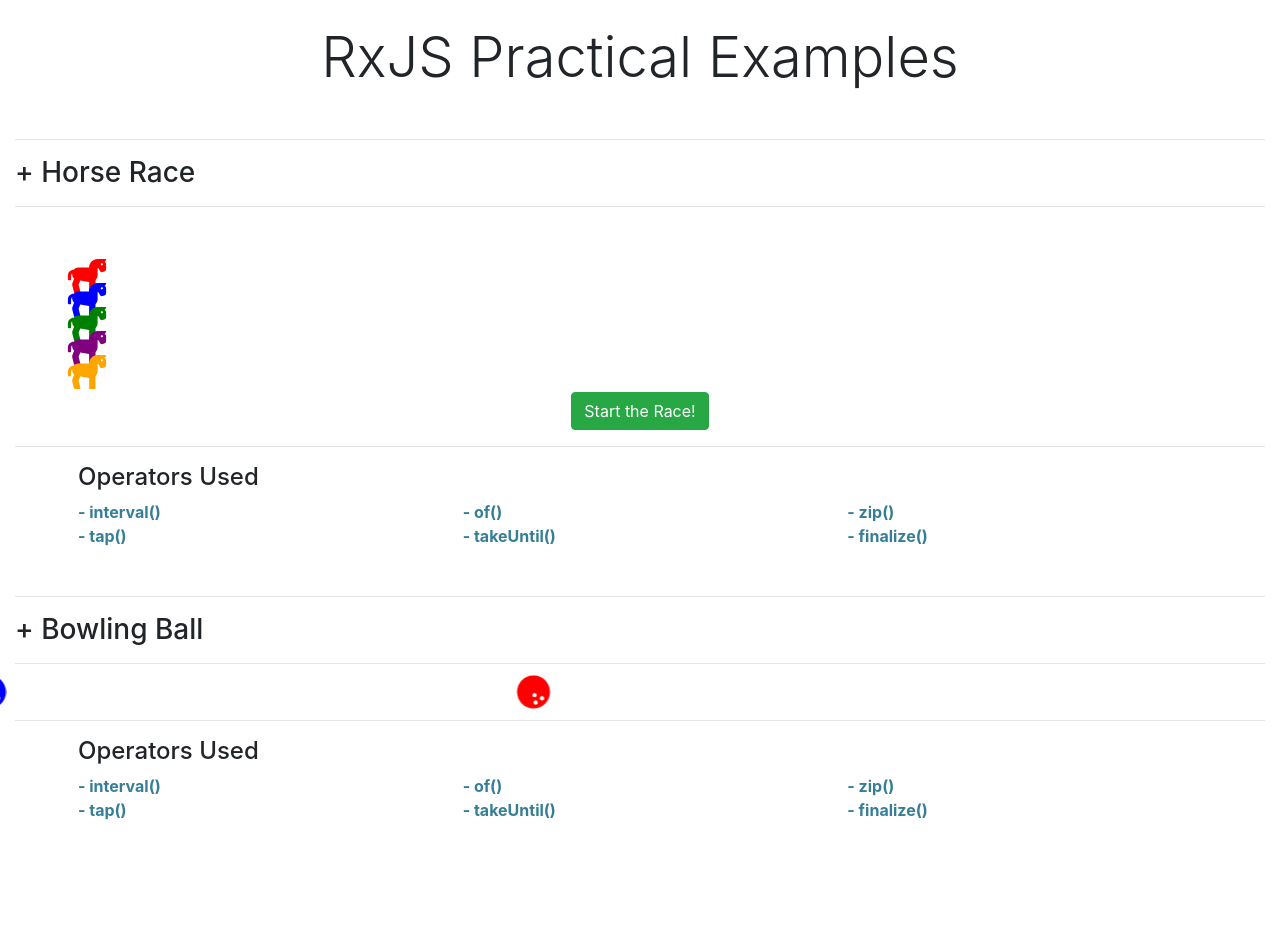
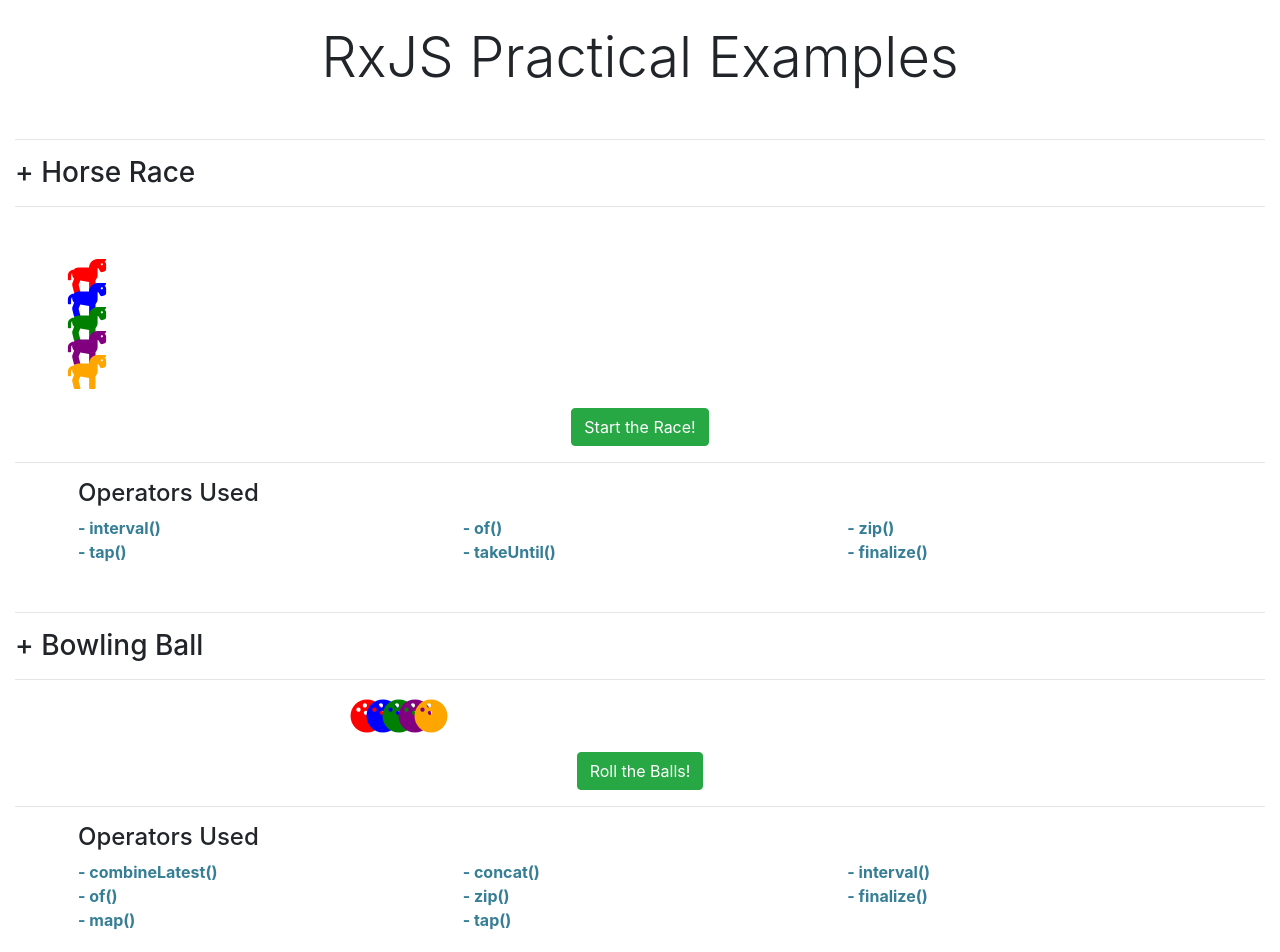
Before and after one commit to finleywilliamsonV/rxjs-practical-examples, an Angular app: page /home in a window 1280 px wide. Shown: the top 952 px of the page. Before the commit the page ends 870 px from the top, so only its background shows below. Built offline with nearby package versions, Linux system fonts and the light colour scheme.

Commit message:
Finish Bowling Ball Example

```diff
--- a/src/app/components/bowling-ball/bowling-ball.component.html
+++ b/src/app/components/bowling-ball/bowling-ball.component.html
@@ -1,8 +1,26 @@
-<fa-icon *ngFor="let ball of bowlingBalls"
+<div class="mt-2">
+    <fa-icon
+        *ngFor="let ball of bowlingBalls"
         class="bowlingBallIcon"
         [icon]="faBowlingBall"
         [style.color]="ball.color"
         [style.left]="ball.position + '%'"
         transform="grow-18"
-    [spin]="true">
+        [spin]="ball.isRolling"
+        #bowlingBallIcons>
     </fa-icon>
+</div>
+
+<!-- start race button -->
+<div class="row">
+    <div class="col text-center">
+
+        <button
+            class="btn mt-4"
+            [class]="{'btn-success': !rollingInProgress, 'btn-secondary': rollingInProgress}"
+            [disabled]="rollingInProgress"
+            (click)="rollTheBalls()">
+            {{rollingInProgress ? 'Please Wait...' : 'Roll the Balls!'}}
+        </button>
+    </div>
+</div>
--- a/src/app/components/bowling-ball/bowling-ball.component.scss
+++ b/src/app/components/bowling-ball/bowling-ball.component.scss
@@ -1,17 +1,4 @@
 .bowlingBallIcon {
     position: relative;
     left: -40%;
-
-    // flip the animation
-    transform: scaleX(-1);
-    animation: spin-reverse 2s infinite linear;
 }
-
-@keyframes spin-reverse {
-    0% {
-        transform: scaleX(-1) rotate(-360deg);
-    }
-    100% {
-        transform: scaleX(-1) rotate(0deg);
-    }
-}
--- a/src/app/components/bowling-ball/bowling-ball.component.ts
+++ b/src/app/components/bowling-ball/bowling-ball.component.ts
@@ -7,11 +7,11 @@
 } from 'rxjs'
 import { Component } from '@angular/core'
 import { faBowlingBall, IconDefinition } from '@fortawesome/free-solid-svg-icons'
-import { map, tap } from 'rxjs/operators'
+import { finalize, map, tap } from 'rxjs/operators'
 
-const PERCENT_OFF_SCREEN: number = -10
+const STARTING_PERCENT: number = 25
 const PERCENT_MOVEMENT_PER_TURN: number = 0.1
-const TIME_BETWEEN_TURNS: number = 10
+const TIME_BETWEEN_TURNS: number = 1
 
 const BALL_COLORS: string[] = [
     'red',
@@ -24,6 +24,7 @@
 interface BowlingBallData {
     color: string
     position: number
+    isRolling: boolean
 }
 
 @Component({
@@ -33,14 +34,33 @@
 })
 export class BowlingBallComponent {
 
-    public faBowlingBall: IconDefinition = faBowlingBall
-    public bowlingBalls: BowlingBallData[]
+    faBowlingBall: IconDefinition = faBowlingBall
+    bowlingBalls: BowlingBallData[]
+    private travelPositionArray: number []
+    rollingInProgress: boolean
 
-    private travelPositionArray: number []
+    // @ViewChildren('bowlingBallIcons') iconRefs!: QueryList<FaIconComponent>
+    // bowlingBallIcons: FaIconComponent[]
 
     constructor() {
-        let travelDistanceRemaining: number = Math.abs(PERCENT_OFF_SCREEN * 2) + 100 // in percent
-        let currentPosition: number = PERCENT_OFF_SCREEN
+        this.bowlingBalls = []
+        this.travelPositionArray = []
+        this.rollingInProgress = false
+
+        // this.bowlingBallIcons = []
+
+        this.setupTravelPositionArray()
+        this.setupBallArray()
+    }
+
+    // ngAfterViewInit(): void {
+    //     this.bowlingBallIcons = this.iconRefs.toArray()
+    //     console.log('this.bowlingBallIcons:', this.bowlingBallIcons)
+    // }
+
+    private setupTravelPositionArray(): void {
+        let travelDistanceRemaining: number = 100 - Math.abs(STARTING_PERCENT * 2) // in percent
+        let currentPosition: number = STARTING_PERCENT
         this.travelPositionArray = [currentPosition]
 
         while (travelDistanceRemaining > 0) {
@@ -48,45 +68,49 @@
             travelDistanceRemaining -= PERCENT_MOVEMENT_PER_TURN
             this.travelPositionArray.push(currentPosition)
         }
-
-        this.bowlingBalls = [
-            {
-                color: BALL_COLORS[0],
-                position: PERCENT_OFF_SCREEN,
-            },
-            {
-                color: BALL_COLORS[1],
-                position: PERCENT_OFF_SCREEN,
-            }
-        ]
-
-        this.rollTheBalls()
     }
 
-    // eslint-disable-next-line class-methods-use-this
-    public asNumber(numOrString: number | string): number {
-        return parseInt(String(numOrString), 10)
+    private setupBallArray(): void {
+        this.bowlingBalls = BALL_COLORS.map((color: string) => (
+            {
+                color,
+                position: STARTING_PERCENT,
+                isRolling: false,
+            }
+        ))
     }
 
-    private rollTheBalls() {
+    public rollTheBalls() {
+
+        this.rollingInProgress = true
+
         concat(
-            ...this.bowlingBalls.map((bowlingBall: BowlingBallData) => combineLatest([
+            ...this.bowlingBalls.map((bowlingBall: BowlingBallData) =>
+                combineLatest([
                     of(bowlingBall),
                     zip(
                         of(...this.travelPositionArray),
                         interval(TIME_BETWEEN_TURNS)
                     ).pipe(
-                    map(([position]) => position)
+                        map(([position]) => position),
+                        tap(() => {
+                            bowlingBall.isRolling = true
+                        }),
+                        finalize(() => {
+                            bowlingBall.isRolling = false
+                        })
                     )
                 ]))
         ).pipe(
-            tap(console.log),
             tap(
-                ([currentBall, currentPosition]) => {
-                    // eslint-disable-next-line no-param-reassign
+                ([currentBall, currentPosition]: [BowlingBallData, number]) => {
                     currentBall.position = currentPosition
                 }
-            )
+            ),
+            finalize(() => {
+                this.travelPositionArray.reverse()
+                this.rollingInProgress = false
+            })
         ).subscribe()
     }
 }
--- a/src/app/components/home/home.component.html
+++ b/src/app/components/home/home.component.html
@@ -48,7 +48,7 @@
         <div class="row">
             <div
                 class="col-4 operator-tag"
-                *ngFor="let operator of horseRaceOperators">
+                *ngFor="let operator of bowlingBallOperators">
                 - {{operator + '()' }}
             </div>
         </div>
--- a/src/app/components/home/home.component.ts
+++ b/src/app/components/home/home.component.ts
@@ -7,7 +7,25 @@
 })
 export class HomeComponent {
 
-    public horseRaceOperators: string[] = ['interval', 'of', 'zip', 'tap', 'takeUntil', 'finalize']
+    public horseRaceOperators: string[] = [
+        'interval',
+        'of',
+        'zip',
+        'tap',
+        'takeUntil',
+        'finalize'
+    ]
+
+    public bowlingBallOperators: string[] = [
+        'combineLatest',
+        'concat',
+        'interval',
+        'of',
+        'zip',
+        'finalize',
+        'map',
+        'tap'
+    ]
 
     constructor() { }
 }
--- a/src/app/components/horse-race/horse-race.component.html
+++ b/src/app/components/horse-race/horse-race.component.html
@@ -28,7 +28,7 @@
 <div class="row">
     <div class="col text-center">
         <button
-            class="btn mt-2"
+            class="btn mt-4"
             [class]="{'btn-success': !raceStarted, 'btn-secondary': raceStarted}"
             [disabled]="raceStarted"
             (click)="startRace()">
--- a/src/app/components/horse-race/horse-race.component.ts
+++ b/src/app/components/horse-race/horse-race.component.ts
@@ -1,10 +1,6 @@
 import { Component } from '@angular/core'
 import { faHorse, IconDefinition } from '@fortawesome/free-solid-svg-icons'
-import {
-    finalize,
-    takeUntil,
-    tap
-} from 'rxjs/operators'
+import { finalize, takeUntil, tap } from 'rxjs/operators'
 import {
     interval,
     of,
```
Also changed, not shown: .eslintrc.json. Lines whose indentation alone changed are shown as unchanged.
